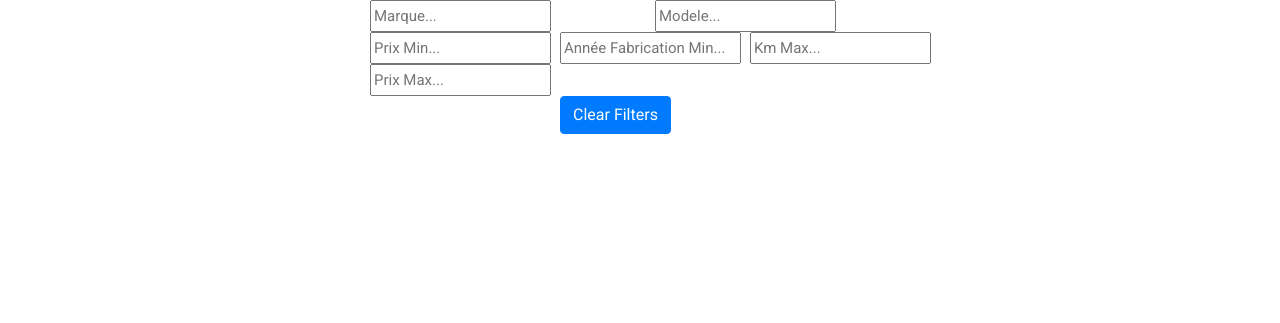
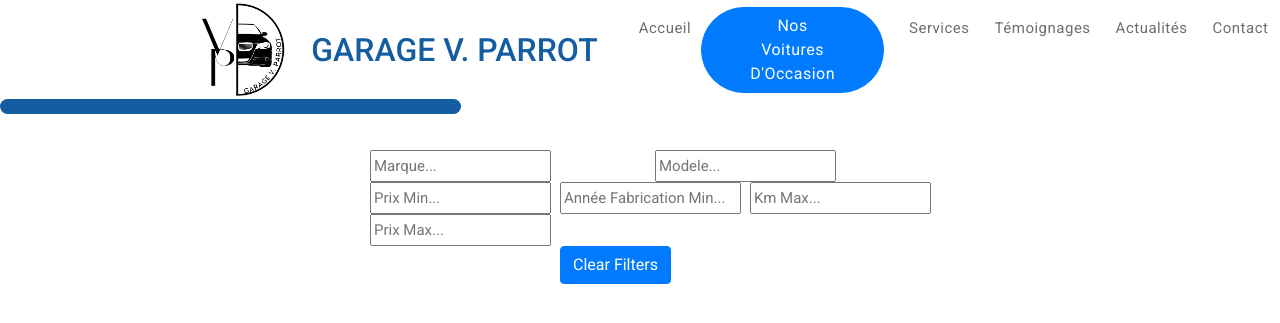
Before and after one commit to Sirabax/garage-v-parrot-project, a Symfony app: template templates/voitures/voitures.html.twig in a window 1280 px wide. Shown: the top 323 px of the page. Run offline with Twig, Linux system fonts and the light colour scheme; the template is opened without the code that fills it, so the values that code supplies are empty; some libraries are stand-ins or nearby versions.

Commit message:
update voitures

```diff
--- a/templates/base.html.twig
+++ b/templates/base.html.twig
@@ -31,7 +31,7 @@
     <link href="https://fonts.googleapis.com/css2?family=Roboto:ital,wght@0,100;0,300;0,400;0,500;0,700;0,900;1,900&display=swap" rel="stylesheet">
     <link href="https://fonts.googleapis.com/css2?family=Playball&display=swap" rel="stylesheet">
 
-        {% block contentcss %}{% endblock %}
+    {% block contentcss %}{% endblock %}
     </head>
     <body>
         {% block content %}
--- a/templates/navbar.html.twig
+++ b/templates/navbar.html.twig
@@ -11,22 +11,26 @@
 			<div class="navbar-collapse collapse justify-content-end" id="navbarDefault">
 				<ul class="navbar-nav">
 					<li class="nav-item">
-						<a class="nav-link js-scroll active" href="#slider-home">Accueil</a>
+						<a class="nav-link js-scroll active" href="{{ path('app_home') }}#slider-home">Accueil</a>
+
 					</li>
 					<li class="nav-item">
 						<a class="nav-link1 js-scroll px-5 btn btn-primary" href="{{ asset('/voitures') }}">Nos Voitures d'Occasion</a>
 					</li>
 					<li class="nav-item">
-						<a class="nav-link js-scroll" href="#services">Services</a>
+						<a class="nav-link js-scroll" href="{{ path('app_home') }}#services">Services</a>
 					</li>
 					<li class="nav-item">
-						<a class="nav-link js-scroll" href="#review">Témoignages</a>
+						<a class="nav-link js-scroll" href="{{ path('app_home') }}#review">Témoignages</a>
+
 					</li>
 					<li class="nav-item">
-						<a class="nav-link js-scroll" href="#blog">Actualités</a>
+						<a class="nav-link js-scroll" href="{{ path('app_home') }}#blog">Actualités</a>
+
 					</li>
 					<li class="nav-item">
-						<a class="nav-link js-scroll" href="#contact">Contact</a>
+						<a class="nav-link js-scroll" href="{{ path('app_home') }}#contact">Contact</a>
+
 					</li>
 				</ul>
 			</div>
--- a/templates/voitures/voitures.html.twig
+++ b/templates/voitures/voitures.html.twig
@@ -1,9 +1,13 @@
 {% extends 'base.html.twig' %}
 
-{% block contentcss %}<link href="{{ asset('assets/stylesheets/voiturestyle.css') }}" rel="stylesheet" />{% endblock %}
+{% block contentcss %}
+	<link href="{{ asset('assets/stylesheets/voiturestyle.css') }}" rel="stylesheet"/>
+{% endblock %}
 
 {% block content %}
-<div class="container">
+	{% include 'navbar.html.twig' %}
+
+	<div class="container filters-container">
 		<div class="row">
 			<div class="col"></div>
 			<div class="col-3">
@@ -40,20 +44,32 @@
 			<div class="col"></div>
 		</div>
 	</div>
+
 	<div class="container">
 		<div class="row">
 			{% for row in voitures %}
 				<div class="col-4 voitures_card">
-            <div class="card" style="width: 18rem;">
-                <img class="card-img-top" src="https://picsum.photos/400/200" alt="Card image cap">
+					<div class="card">
+                    <img class="card-img-top" src="{{ asset('assets/images/' ~ row.image) }}" alt={{ row.image }}>
 						<div class="card-body">
 							<h5 class="card-title">
-                        <span class="marque">{{ row.marque }}</span> - <span class="modele">{{ row.modele }}</span>
+								<span class="marque">{{ row.marque }}</span>
+								-
+								<span class="modele">{{ row.modele }}</span>
 							</h5>
-                    <p class="card-text">Prix: <span class="prix">{{ row.prix }}</span></p>
-                    <p class="card-text">Année: <span class="annee">{{ row.annee }}</span></p>
-                    <p class="card-text">kilometrage: <span class="km">{{ row.kilometrage }}</span></p>
-                    <p class="card-text">Couleur: {{ row.couleur }}</p>
+							<p class="card-text">Prix:
+								<span class="prix">{{ row.prix }}</span>
+							</p>
+							<p class="card-text">Année:
+								<span class="annee">{{ row.annee }}</span>
+							</p>
+							<p class="card-text">Kilométrage:
+								<span class="km">{{ row.kilometrage }}</span>
+							</p>
+							<p class="card-text">Couleur:
+                                <span class="couleur">{{ row.couleur }}</span>
+                            </p>
+
 						</div>
 					</div>
 				</div>
@@ -62,30 +78,25 @@
 	</div>
 
 	<script>
-    // Select filter input elements
 		const searchMarqueInput = document.getElementById('searchMarqueInput');
 const searchModeleInput = document.getElementById('searchModeleInput');
 const searchPrixMinInput = document.getElementById('searchPrixMinInput');
 const searchPrixMaxInput = document.getElementById('searchPrixMaxInput');
 const searchAnneeInput = document.getElementById('searchAnneeInput');
 const searchKmInput = document.getElementById('searchKmInput');
-
-    // Select card elements
 const cards = document.querySelectorAll('.col-4.voitures_card');
-
-    // Select the "Clear Filters" button
 const clearFiltersButton = document.getElementById('clearFiltersButton');
-
-    // Define an object to store filter criteria
 const filters = {
 marque: "",
 modele: "",
-        prix: { min: "", max: "" },
+prix: {
+min: "",
+max: ""
+},
 annee: "",
-        km: "",
+km: ""
 };
 
-    // Add event listeners to filter input elements
 searchMarqueInput.addEventListener('input', filterByMarque);
 searchModeleInput.addEventListener('input', filterByModele);
 searchPrixMinInput.addEventListener('input', filterByPrixMin);
@@ -93,14 +104,12 @@
 searchAnneeInput.addEventListener('input', filterByAnnee);
 searchKmInput.addEventListener('input', filterByKm);
 
-    // Reset the display of card elements
 function resetCardDisplay() {
 cards.forEach(function (card) {
 card.style.display = 'block';
 });
 }
 
-    // Filter functions for individual criteria
 function filterByMarque() {
 filters.marque = searchMarqueInput.value.toLowerCase();
 applyFilters();
@@ -131,7 +140,6 @@
 applyFilters();
 }
 
-    // Apply filter criteria and update card display
 function applyFilters() {
 resetCardDisplay();
 cards.forEach(function (card) {
@@ -148,38 +156,25 @@
 const annee = parseInt(anneeElement.textContent);
 const km = parseInt(kmElement.textContent);
 
-            if (
-                !marque.includes(filters.marque) ||
-                !modele.includes(filters.modele) ||
-                (minPrice !== "" && prix < minPrice) ||
-                (maxPrice !== "" && prix > maxPrice) ||
-                (filters.annee !== "" && annee < parseInt(filters.annee)) ||
-                (filters.km !== "" && km > parseInt(filters.km))
-            ) {
+if (! marque.includes(filters.marque) || ! modele.includes(filters.modele) || (minPrice !== "" && prix < minPrice) || (maxPrice !== "" && prix > maxPrice) || (filters.annee !== "" && annee < parseInt(filters.annee)) || (filters.km !== "" && km > parseInt(filters.km))) {
 card.style.display = 'none';
 }
 });
 }
 
-    // Event listener for the "Clear Filters" button
 clearFiltersButton.addEventListener('click', function () {
-        // Clear all filter inputs
 searchMarqueInput.value = '';
 searchModeleInput.value = '';
 searchPrixMinInput.value = '';
 searchPrixMaxInput.value = '';
 searchAnneeInput.value = '';
 searchKmInput.value = '';
-
-        // Reset the filters object
 filters.marque = '';
 filters.modele = '';
 filters.prix.min = '';
 filters.prix.max = '';
 filters.annee = '';
 filters.km = '';
-
-        // Apply the cleared filters (show all cards)
 applyFilters();
 });
 	</script>
```
Also changed, not shown: garage_v_parrot.sql (+40 -4 lines), public/assets/images/altima.JPG (added), public/assets/images/camry.jpg (added), public/assets/images/civic.jpg (added), public/assets/images/elantra.jpg (added), public/assets/images/focus.jpg (added), public/assets/images/impreza.jpg (added), public/assets/images/jetta.jpg (added), public/assets/images/malibu.jpg (added), public/assets/images/mazda3.jpg (added), public/assets/images/optima.jpg (added), public/assets/stylesheets/voiturestyle.css (added), public/assets/stylesheets/voituresyle.css (deleted), 1 other file. Lines whose indentation alone changed are shown as unchanged.
